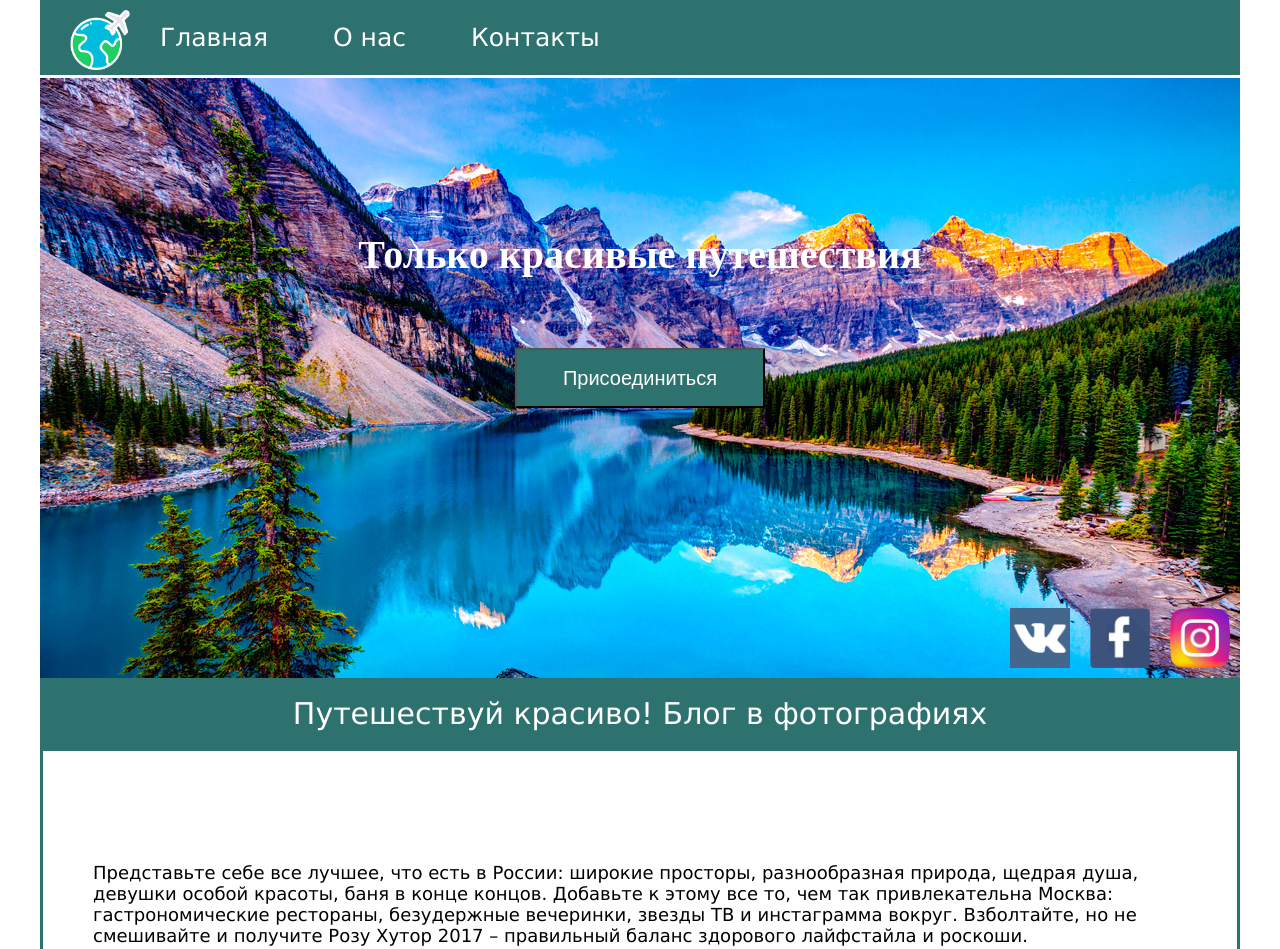
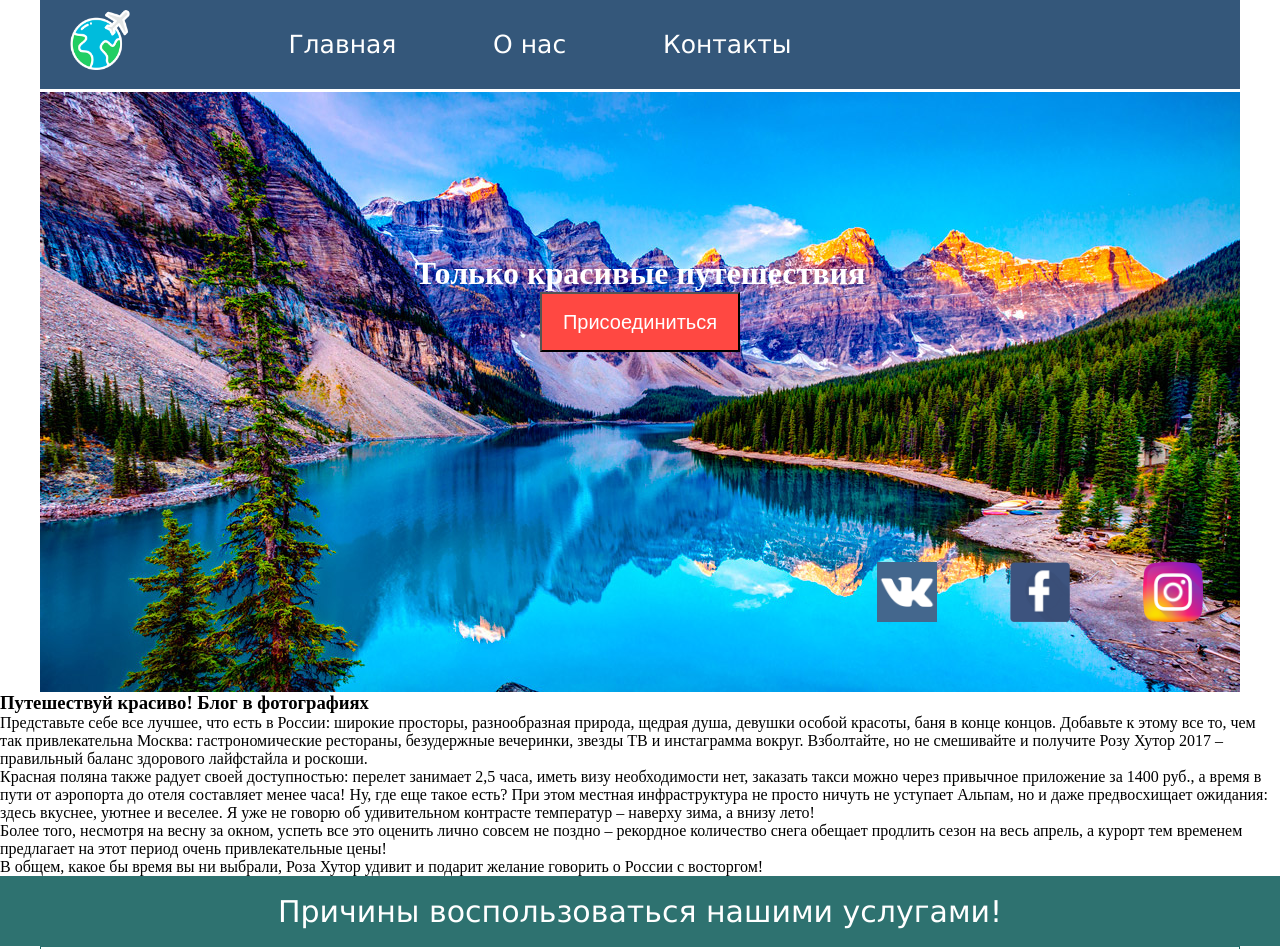
Before and after one commit to xfagsh/21_pro_new, a plain HTML site: page index.html in a window 1280 px wide. Shown: the top 949 px of the page. Drawn offline with Linux system fonts and the light colour scheme.

Commit message:
finish almost

```diff
--- a/index.html
+++ b/index.html
@@ -1,57 +1,60 @@
 <!DOCTYPE html>
 <html lang="en">
+
 <head>
     <meta charset="UTF-8">
     <meta name="viewport" content="width=device-width, initial-scale=1.0">
-    <title>Document</title>
+    <title>Путешествия</title>
     <link rel="stylesheet" href="style.css">
 </head>
+
 <body>
     <div class="wrapper_flex">
-        <div class="box">
+        <header class="header">
             <div class="logo">
-                <img class="logo_img" src="img/logo.png"/>
+                <img class="logo__img" src="img/logo.png" />
             </div>
             <nav class="nav">
-                <a href="index.html">Главная</a>
-                <a href="#">О нас</a>
-                <a href="#">Контакты</a>
+                <a href="index.html" class="nav__a">Главная</a>
+                <a href="#" class="nav__a">О нас</a>
+                <a href="#" class="nav__a">Контакты</a>
             </nav>
+        </header>
+        <div class="promo_wrapper">
+
+            <h1 class="promo_wrapper__h1">Только красивые путешествия</h1>
+            <div class="promo_wrapper__btn">
+                <button> Присоединиться</button>
             </div>
-        <div class="box">
-            <div class="header__background">
-                <div class="header_h1"><h1>Только красивые путешествия</h1></div>
-                    <div class="header_btn">
-                        <button class="btn">Присоединиться</button>
-                    </div>
-                <div class="s_s">
-                    <img src="img/vk.png" alt="">
-                    <img src="img/facebook.png" alt="">
-                    <img src="img/instagram.png" alt="">
+            <div class="social">
+                <img src="img/vk.png" alt="" class="social__img">
+                <img src="img/facebook.png" alt="" class="social__img">
+                <img src="img/instagram.png" alt="" class="social__img">
             </div>
 
         </div>
     </div>
-        <div class="box">Путешествуй красиво! Блог в фотографиях</div>
-
-        <div class="box">
-
-            <p>
+    <div class="info">
+        <h3 class="info__h3"> Путешествуй красиво! Блог в фотографиях </h3>
+        <p class="info__p">
             Представьте себе все лучшее, что есть в России: широкие просторы, разнообразная природа, щедрая душа,
             девушки особой красоты, баня в конце концов. Добавьте к этому все то, чем так привлекательна Москва:
             гастрономические рестораны, безудержные вечеринки, звезды ТВ и инстаграмма вокруг. Взболтайте, но не
                смешивайте и получите Розу Хутор 2017 – правильный баланс здорового лайфстайла и роскоши.
-                <br>
+        </p>
+        <p class="info__p">
             Красная поляна также радует своей доступностью: перелет занимает 2,5 часа, иметь визу необходимости нет,
             заказать такси можно через привычное приложение за 1400 руб., а время в пути от аэропорта до отеля
             составляет менее часа! Ну, где еще такое есть? При этом местная инфраструктура не просто ничуть не
             уступает Альпам, но и даже предвосхищает ожидания: здесь вкуснее, уютнее и веселее. Я уже не говорю об
             удивительном контрасте температур – наверху зима, а внизу лето!
-                <br>
+        </p>
+        <p class="info__p">
             Более того, несмотря на весну за окном, успеть все это оценить лично совсем не поздно – рекордное
             количество снега обещает продлить сезон на весь апрель, а курорт тем временем предлагает на этот период
             очень привлекательные цены!
-                <br>
+        </p>
+        <p class="info__p">
             В общем, какое бы время вы ни выбрали, Роза Хутор удивит и подарит желание говорить о России с
             восторгом!</p>
     </div>
@@ -65,21 +68,21 @@
 
     <div class="grid_wrapper">
         <div class="card special-item">
-            <img src="img/tree.png" >
+            <img src="img/tree.png">
             <p>Веселые анимации</p>
             <p>Неплохие номера</p>
             <p>Быстрые самолеты</p>
             <p>Мягкий песок на пляже</p>
         </div>
         <div class="card">
-            <img src="img/moscow.png" >
+            <img src="img/moscow.png">
             <h3>Путешествия по России</h3>
             <hr>
             <p>Балалайки, матрешки, Кремль</p>
 
         </div>
         <div class="card">
-            <img src="img/big-ben.png" >
+            <img src="img/big-ben.png">
             <h3>Путешествия по Европе</h3>
             <hr>
             <p>
@@ -87,7 +90,7 @@
             </p>
         </div>
         <div class="card">
-            <img src="img/pyramids.png" >
+            <img src="img/pyramids.png">
             <h3>Путешествия по Африке</h3>
             <hr>
             <p>
@@ -96,7 +99,7 @@
             </p>
         </div>
         <div class="card">
-            <img src="img/north-america.png" >
+            <img src="img/north-america.png">
             <h3>Путешествия по по Северной Америке</h3>
             <hr>
             <p>
@@ -104,7 +107,7 @@
             </p>
         </div>
         <div class="card">
-            <img src="img/south-america.png" >
+            <img src="img/south-america.png">
             <h3>Путешествия по Южной Америке</h3>
             <hr>
             <p>
@@ -112,7 +115,7 @@
             </p>
         </div>
         <div class="card">
-            <img src="img/kangaroo.png" >
+            <img src="img/kangaroo.png">
             <h3>Путешествия по Австралии</h3>
             <hr>
             <p>
@@ -159,4 +162,5 @@
     </div>
     </div>
 </body>
+
 </html>
--- a/style.css
+++ b/style.css
@@ -3,6 +3,14 @@
     padding: 0;
     box-sizing: border-box;
 }
+
+:root{
+    --bg-color: #34577A;
+    --danger-color: #FF4842;
+    --primary-color: #4F8364;
+    --second-bg-color: #112211;
+}
+
 .wrapper_flex{
     margin: 0 auto;
     width: 1200px;
@@ -12,30 +20,25 @@
     flex-direction: column;
 }
 
-.box{
-    display: flex;
-    flex-direction: column;
-    align-items: flex-start;
+.header{
+    display: grid;
+    grid-template-columns: 200px 600px;
     font-size: 20px;
-    background-color:white;
+    background-color:var(--bg-color);
 }
 
-.box:nth-child(1){
-    display:flex;
-    align-items: flex-start;
-    flex-direction: row;
-    align-items: center;
-    background-color:#2e7270;
-}
-
-.logo_img{
+.logo__img{
     width: 60px;
     height: 60px;
     margin-left: 30px;
     margin-top: 10px;
 }
-
-nav a{
+.nav{
+    display: flex;
+    justify-content: space-around;
+    align-items: center;
+}
+.nav__a{
     text-decoration: none;
     color: white;
     font-size: 25px;
@@ -43,47 +46,44 @@ nav a{
     margin: 30px;
 }
 
-.header__background{
-
+.promo_wrapper{
     background-image: url("img/main.jpg");
-    width: 1200px;
     height: 600px;
     background-size: cover;
-    order: 3;
-    justify-content: center;
-    background-color:#2e7270;
+    display: grid;
+    grid-template-columns: repeat(3, 1fr);
+    grid-template-rows:repeat(3, 1fr) ;
     margin-top: 3px;
 }
-.header_h1{
+.promo_wrapper__h1{
     height: 200px;
+    grid-column: 1/4;
     display: flex;
     justify-content: center;
     align-items: flex-end;
-}
-.header_h1 h1{
     color: white;
 }
-.header_btn{
-    height: 200px;
+
+.promo_wrapper__btn{
+    grid-column: 1/4;
     display: flex;
     justify-content: center;
-    align-items: center;
 }
-.btn{
-    background-color: #2e7270;
+.promo_wrapper__btn button{
+    background-color: var(--danger-color);
     color: white;
     height: 60px;
-    width: 250px;
+    width: 200px;
     font-size: 20px;
 }
-.s_s{
+.social{
+    grid-column: 3/4;
     display: flex;
-    justify-content: flex-end;
-    align-items: flex-end;
+    justify-content: space-around;
+    align-items: center;
     height: 200px;
-
 }
-.s_s img{
+.social__img{
     height: 80px;
     width: 80px;
     padding: 10px;
```
Lines whose indentation alone changed are shown as unchanged.
